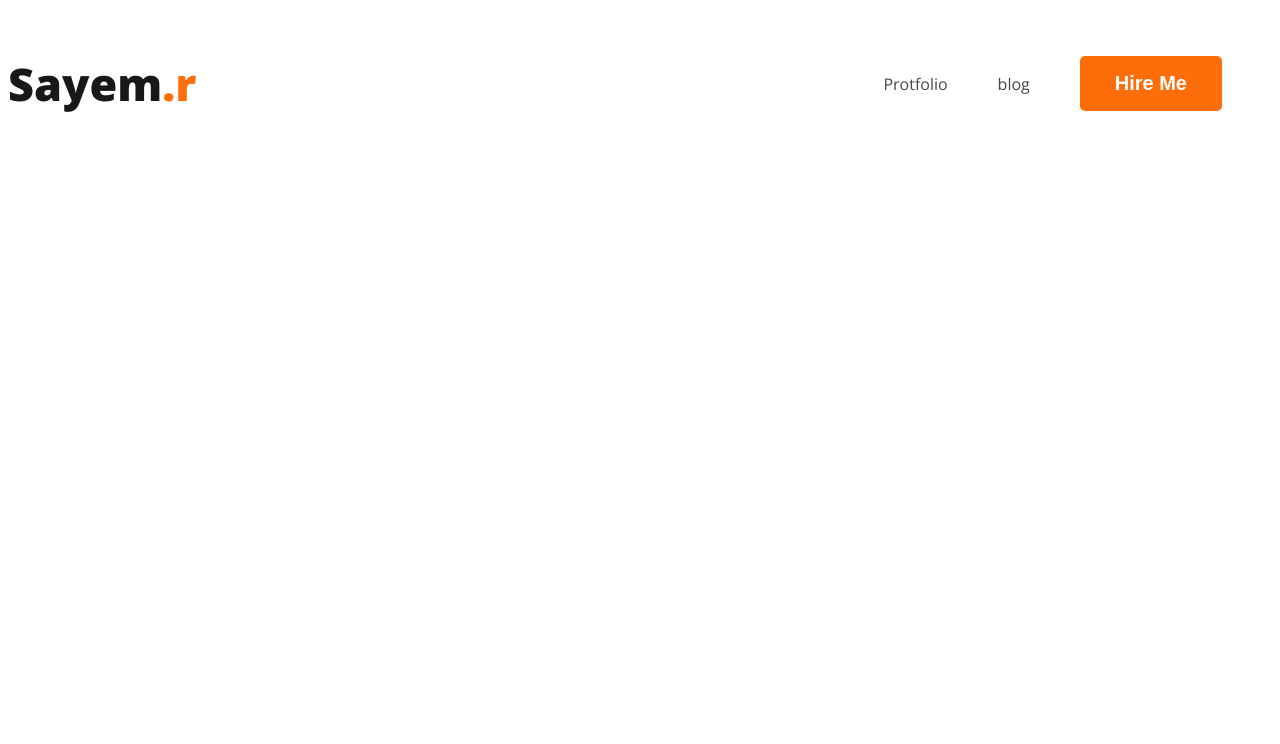
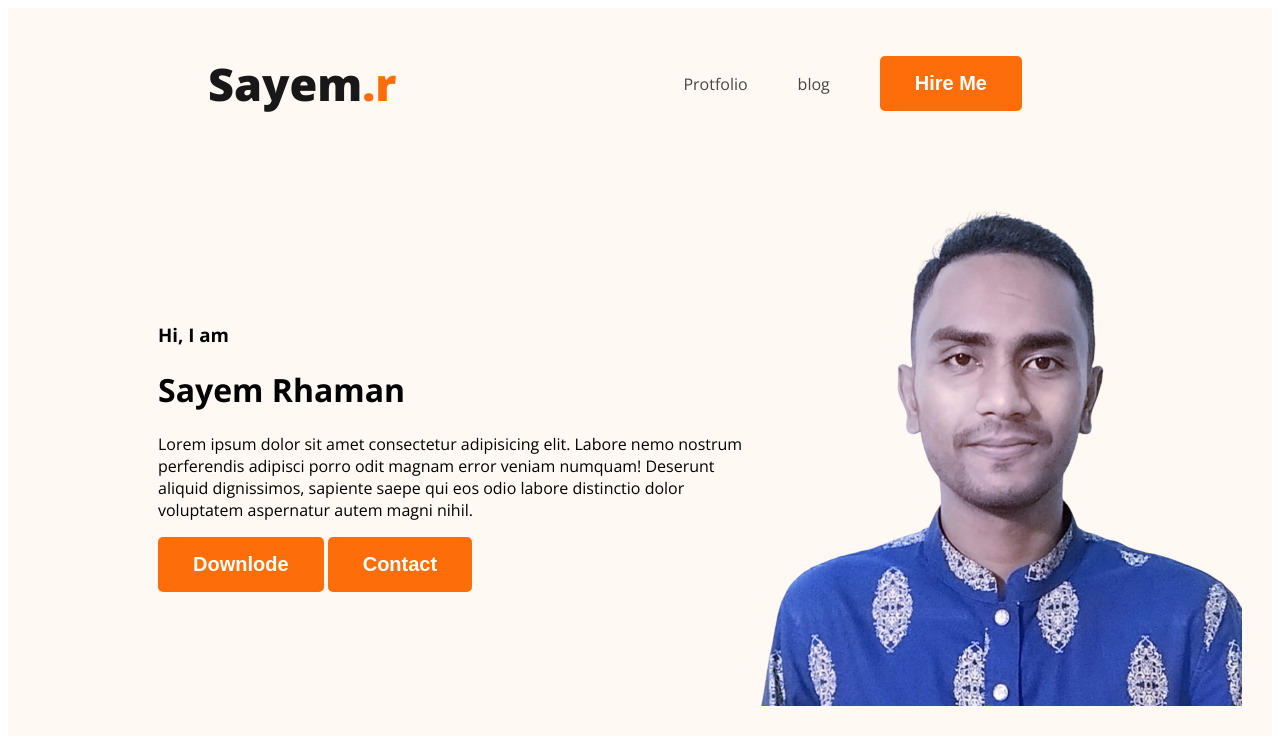
Before and after one commit to sayemRhaman/git-er-gittu, a plain HTML site: page index.html in a window 1280 px wide. Drawn offline with nearby package versions, Linux system fonts and the light colour scheme.

Commit message:
added banner content

```diff
--- a/index.html
+++ b/index.html
@@ -12,7 +12,7 @@
     <link rel="stylesheet" href="./styles/protfolio.css">
 </head>
 <body>
-    <header>
+    <header class="header">
 
         <nav>
              <h3 class="nav-title">Sayem<span class="text-praymery">.r</span></h3>
@@ -24,6 +24,21 @@
              </ul>
         </nav>
 
+        <div class="banner">
+             <div>
+
+                <h3 class="banner-grattin">Hi, I am </h3>
+                <h1 class="banner-taitle">Sayem Rhaman</h1>
+                <p>Lorem ipsum dolor sit amet consectetur adipisicing elit. Labore nemo nostrum perferendis adipisci porro odit magnam error veniam numquam! Deserunt aliquid dignissimos, sapiente saepe qui eos odio labore distinctio dolor voluptatem aspernatur autem magni nihil.</p>
+                 <button class="btn-praymery">Downlode</button>
+                 <button class="btn-praymery">Contact</button>
+
+             </div>
+
+             <img src="images/sayem2-removebg-preview.png" class="profile-pic">
+
+        </div>
+
     </header>
 
     <main></main>
--- a/styles/protfolio.css
+++ b/styles/protfolio.css
@@ -25,6 +25,7 @@ nav{
     display: flex;
     align-items: center;
     justify-content: space-between;
+    margin: 0 200px;
 }
 .nav-title{
     font-size: 45px;
@@ -43,3 +44,14 @@ nav a{
     text-decoration: none;
     color:#474747;
 }
+.header{
+    background-color: #FFF8F3;
+}
+.banner{
+    padding:30px 30px 30px 150px;
+    display: flex;
+    align-items: center;
+}
+.banner .profile-pic{
+    width: 500px;
+}
```
Also changed, not shown: images/sayem-4.png (added), images/sayem-5.png (added), images/sayem2-removebg-preview.png (added).
